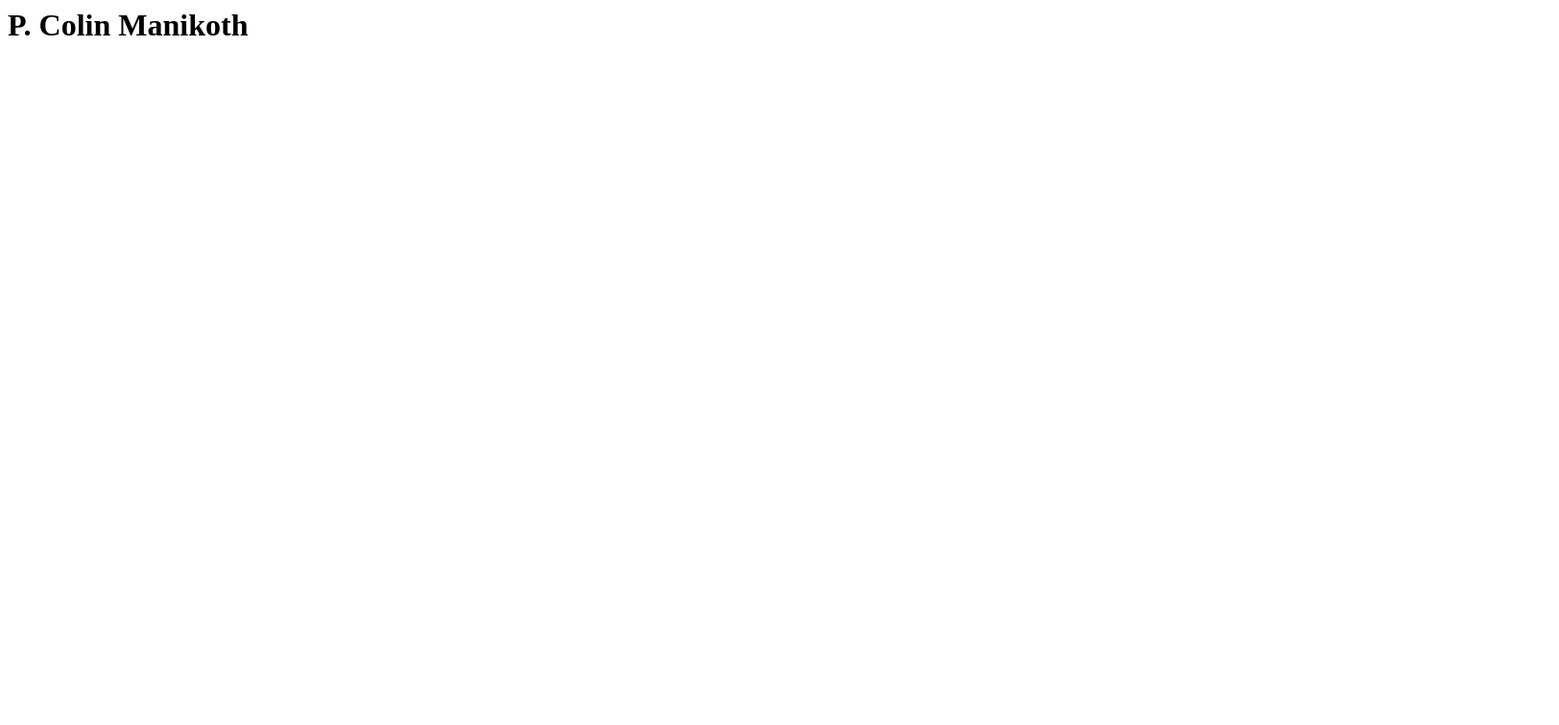
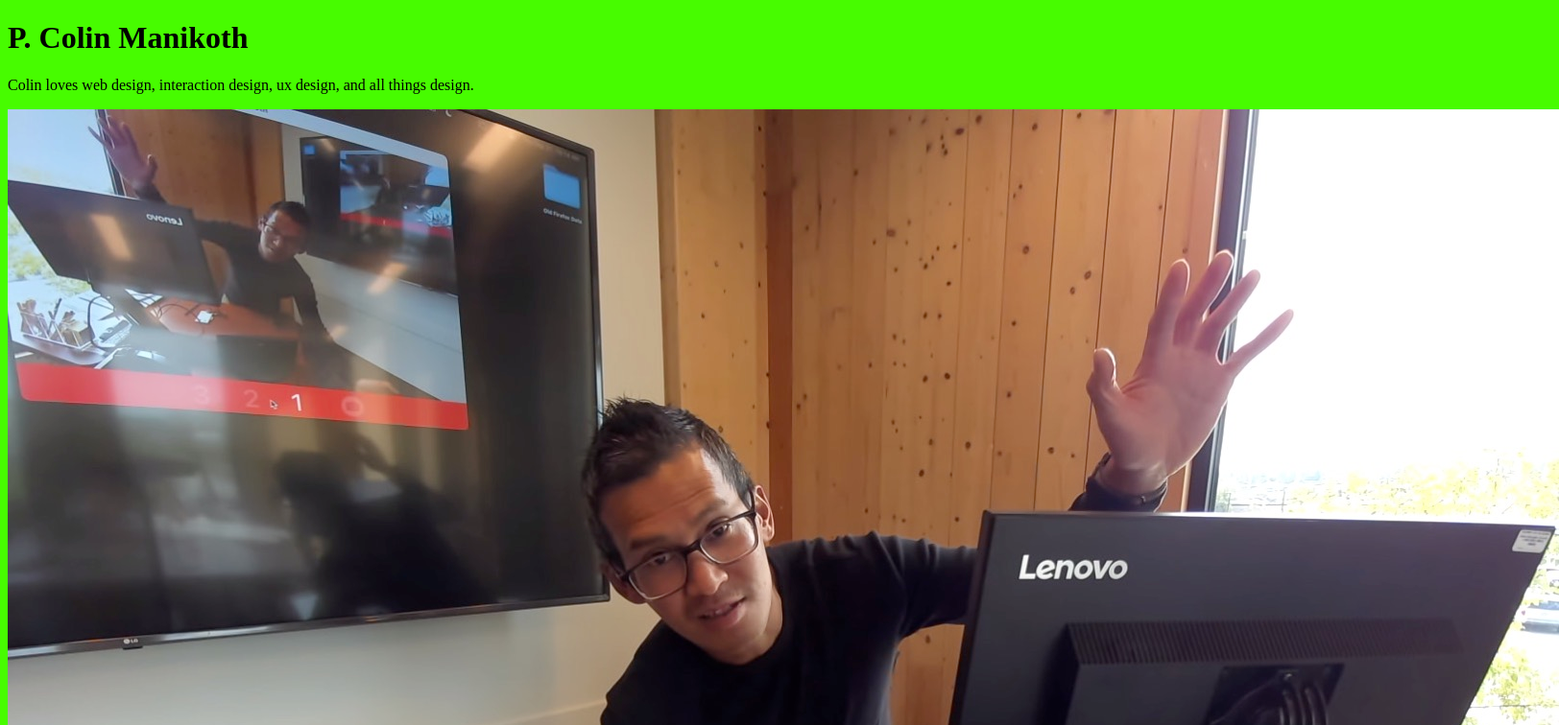
Before and after one commit to ewuweblab/ewuweblab.github.io, a plain HTML site: page index.html in a window 1280 px wide. Shown: the top 756 px of the page at 96% size, 1624 px wide, since content can reach past the window. Drawn offline with Linux system fonts and the light colour scheme.

Commit message:
Started Stylesheet

```diff
--- a/index.html
+++ b/index.html
@@ -1,12 +1,20 @@
-<html>
+<!DOCTYPE html>
+<html lang="en">
+<head>
+  <meta charset="UTF-8">
+  <meta name="viewport" content="width=device-width, initial-scale=1.0">
+  <title>Document</title>
 
-<head>
+  <link rel="stylesheet" href="styles.css">
+
 </head>
+<body>
 
-<body>
-  <h1>
-    P. Colin Manikoth
-  </h1>
+  <h1>P. Colin Manikoth</h1>
+
+  <p>Colin loves web design, interaction design, ux design, and all things design.</p>
+
+  <img src="me.jpg" alt="You Name">
+
 </body>
-
 </html>
--- /dev/null
+++ b/styles.css
@@ -0,0 +1,3 @@
+body {
+    background: #47fc00;
+}
```
Also changed, not shown: me.jpg (renamed from Photo on 9-21-23 at 10.14 AM #2.jpg).
